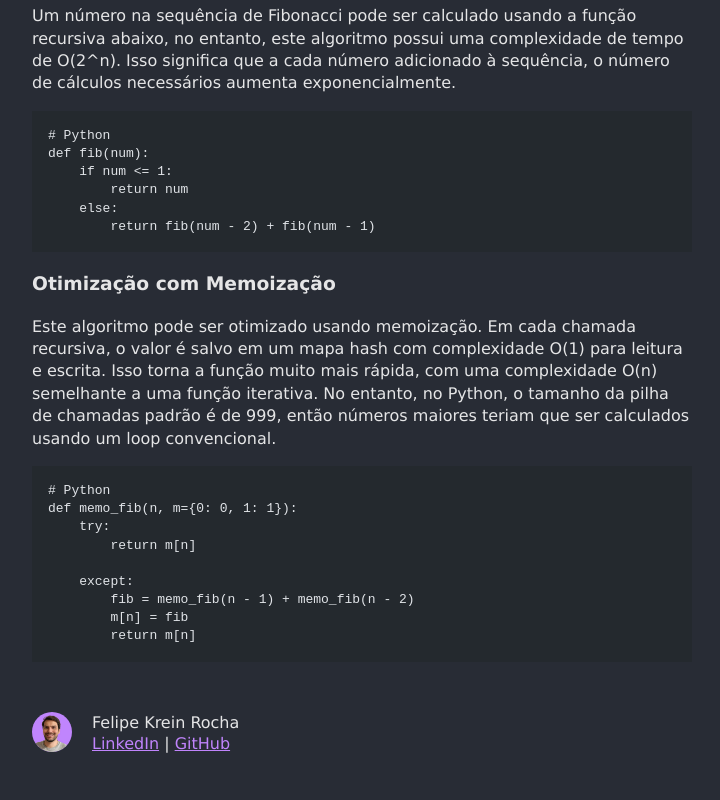
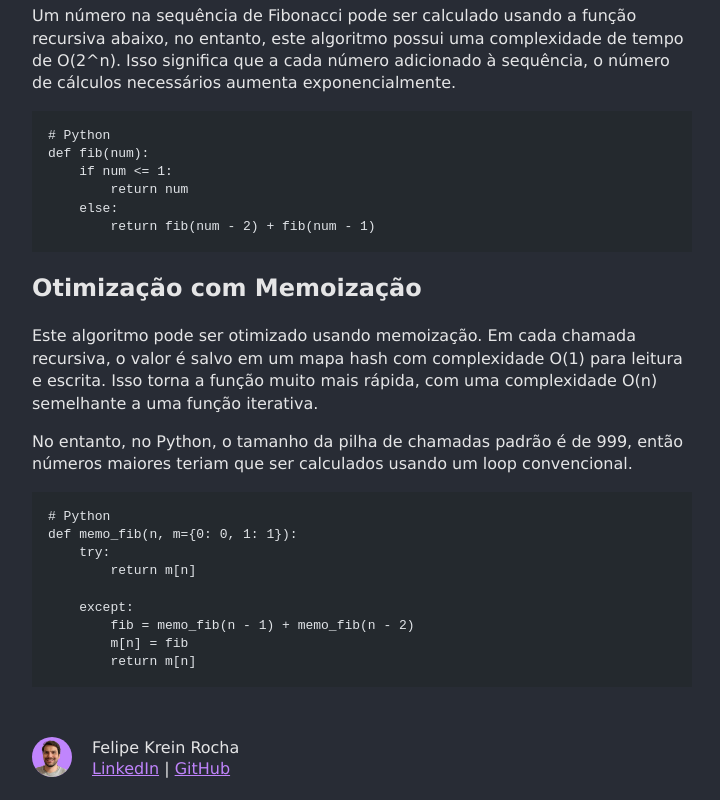
Before and after one commit to fkrein1/pair-programming, an Astro site: page /fibonacci-memoization in a window 1280 px wide. Shown: the part 945-1745 px from the top of the page, without its empty margins (278-998 px from the left). Before the commit the page ends 1720 px from the top, so only its background shows below. Built offline with nearby package versions, Linux system fonts and the light colour scheme; Astro itself is replaced by a stand-in of ours; code samples lack their colours.

Commit message:
fix paragraph last post

````diff
--- a/src/content/blog/fibonacci-memoization.mdx
+++ b/src/content/blog/fibonacci-memoization.mdx
@@ -30,9 +30,11 @@ def fib(num):
         return fib(num - 2) + fib(num - 1)
 ```
 
-### Otimização com Memoização
+## Otimização com Memoização
 
-Este algoritmo pode ser otimizado usando memoização. Em cada chamada recursiva, o valor é salvo em um mapa hash com complexidade O(1) para leitura e escrita. Isso torna a função muito mais rápida, com uma complexidade O(n) semelhante a uma função iterativa. No entanto, no Python, o tamanho da pilha de chamadas padrão é de 999, então números maiores teriam que ser calculados usando um loop convencional.
+Este algoritmo pode ser otimizado usando memoização. Em cada chamada recursiva, o valor é salvo em um mapa hash com complexidade O(1) para leitura e escrita. Isso torna a função muito mais rápida, com uma complexidade O(n) semelhante a uma função iterativa.
+
+No entanto, no Python, o tamanho da pilha de chamadas padrão é de 999, então números maiores teriam que ser calculados usando um loop convencional.
 
 
 ```python
````
